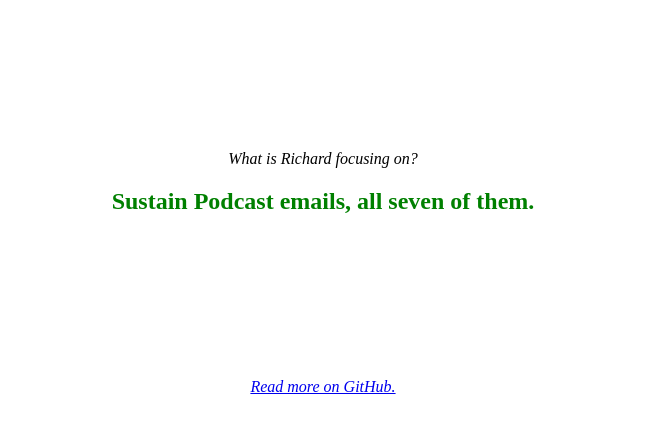
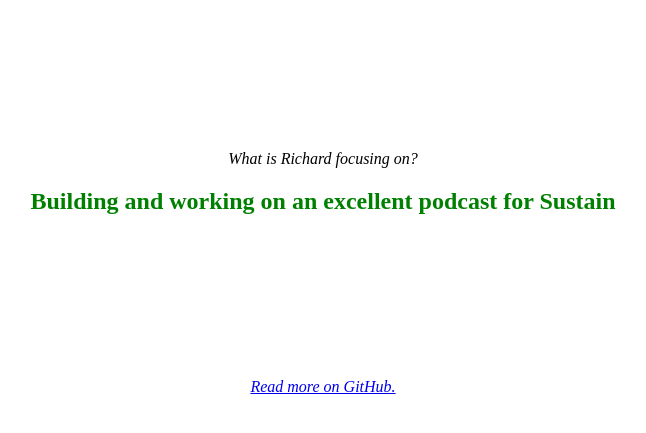
Before and after one commit to RichardLitt/what-is-richard-doing-now, a Jekyll site: the page built from index.md, in a window 1280 px wide. Shown: the top 433 px of the page, without its empty margins (317-963 px from the left). Built offline with Jekyll 4.4.1, drawn with Linux system fonts in a browser that asks for light colours; our own code applies the rules of GitHub Pages for plain Markdown files.

Commit message:
Sustain Podcast

```diff
--- a/index.md
+++ b/index.md
@@ -5,7 +5,7 @@ project:
 
 What is Richard focusing on?
 
-## Sustain Podcast emails, all seven of them.
+## Building and working on an excellent podcast for Sustain
 
 {% if page.project %}
   {% assign project = site.data.projects[page.project] %}
```
Also changed, not shown: todo.md (+1 -1 lines).
